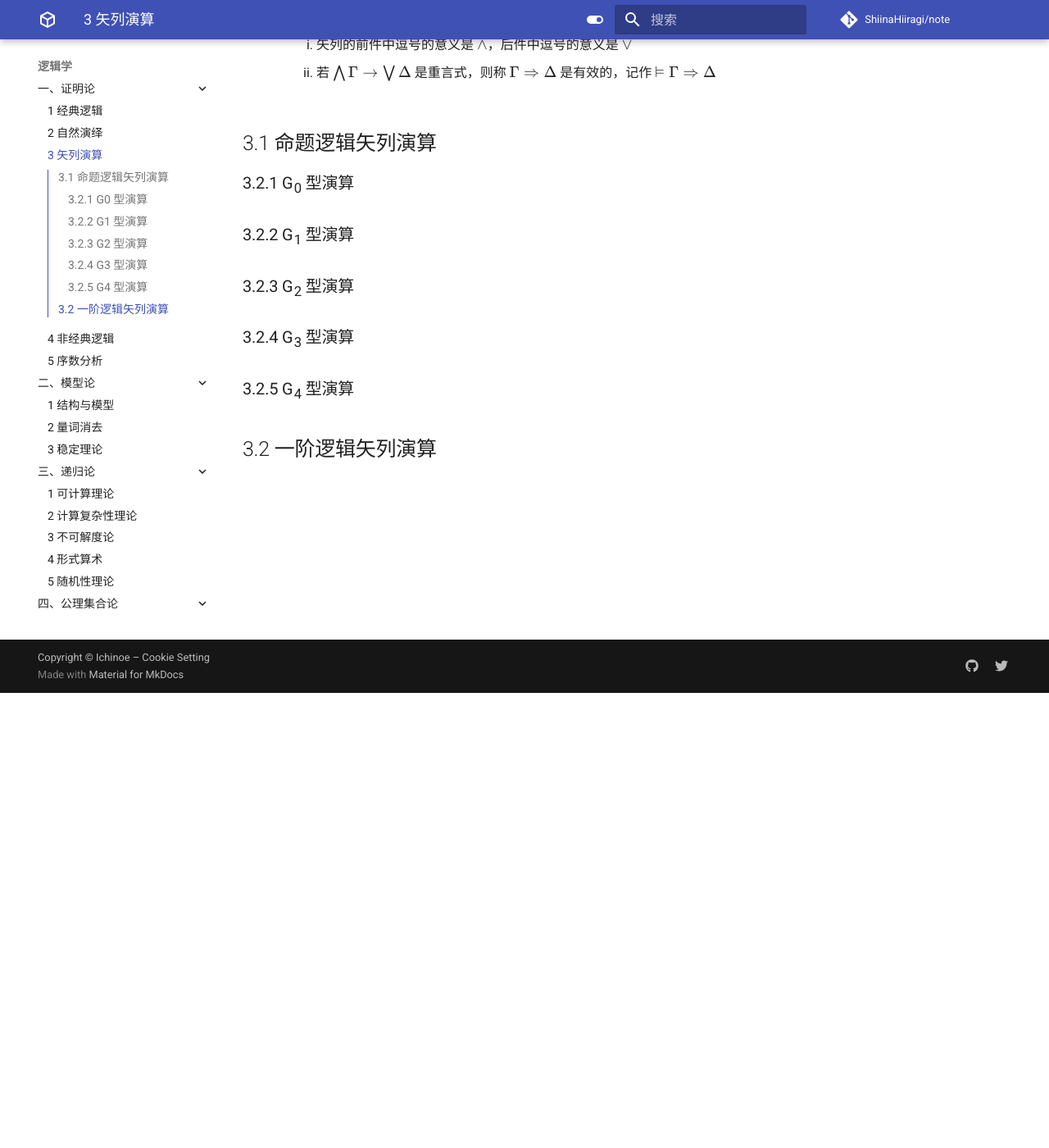
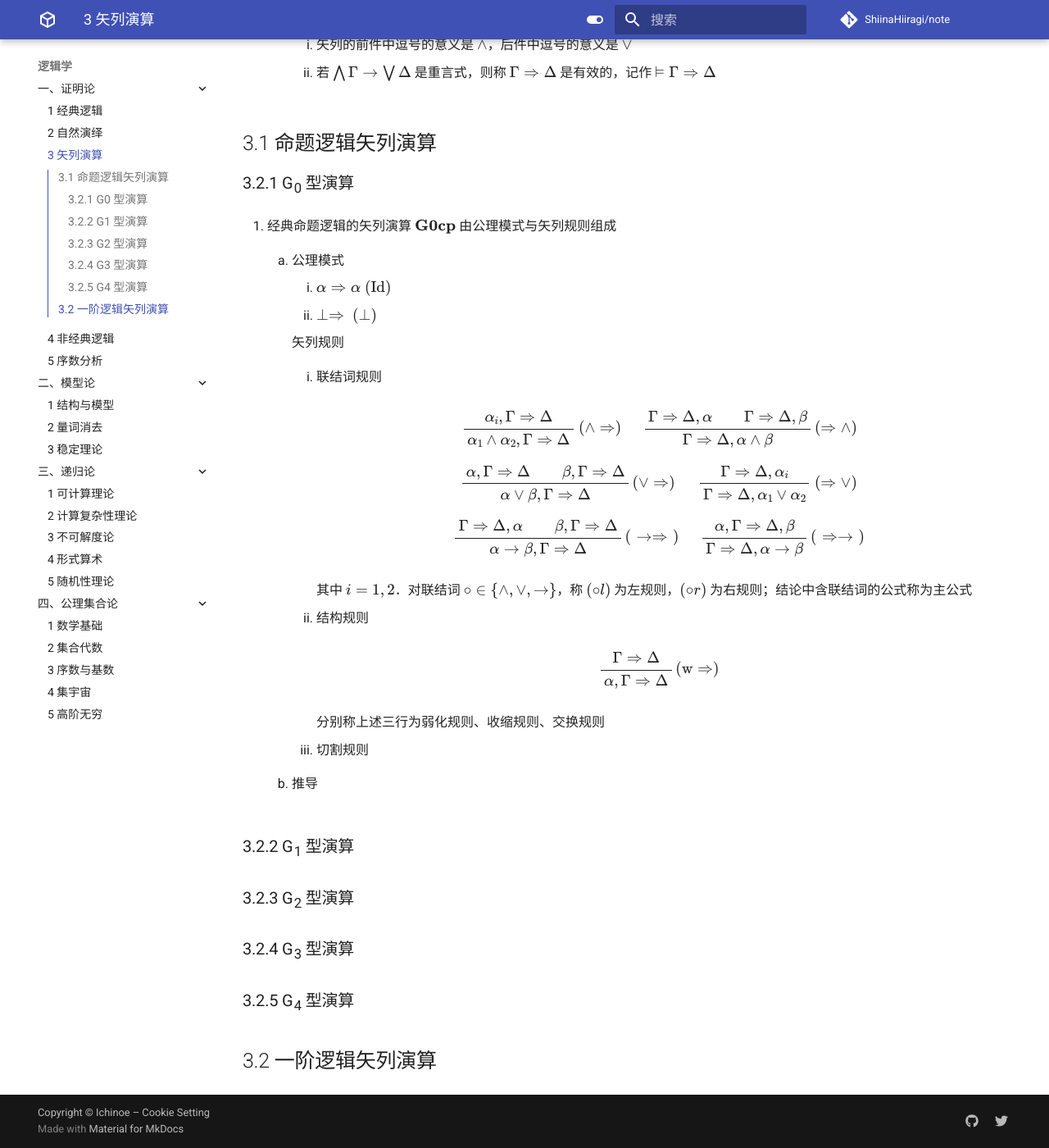
Before and after one commit to ShiinaHiiragi/note, an MkDocs documentation site: the page built from docs/logic/prf/seq.md, in a window 1280 px wide and 1400 px high, scrolled down 555 px. Shown: the whole window at 82% size. Built offline with MkDocs 1.6.1 and Material for MkDocs 9.7.7, drawn with Linux system fonts in a browser that asks for light colours; comment, search, counter and statistics services are not loaded.

Commit message:
stage label

```diff
--- a/docs/logic/prf/seq.md
+++ b/docs/logic/prf/seq.md
@@ -16,6 +16,72 @@
 
 ## 3.1 命题逻辑矢列演算
 ### 3.2.1 G<sub>0</sub> 型演算
+1. 经典命题逻辑的矢列演算 $\mathbf{G0cp}$ 由公理模式与矢列规则组成
+    1. 公理模式
+        1. $\alpha \Rightarrow \alpha \ \text{(Id)}$
+        2. $\perp \Rightarrow \ (\bot)$
+
+        矢列规则
+
+        3. 联结词规则
+
+            $$
+            \displaylines{
+                \begin{prooftree}
+                \AxiomC{$\alpha_i, \Gamma \Rightarrow \Delta$}
+                \RightLabel{ $(\wedge \Rightarrow)$}
+                \UnaryInfC{$\alpha_1 \wedge \alpha_2, \Gamma \Rightarrow \Delta$}
+                \end{prooftree} \quad
+                \begin{prooftree}
+                \AxiomC{$\Gamma \Rightarrow \Delta, \alpha$}
+                \AxiomC{$\Gamma \Rightarrow \Delta, \beta$}
+                \RightLabel{ $(\Rightarrow \wedge)$}
+                \BinaryInfC{$\Gamma \Rightarrow \Delta, \alpha \wedge \beta$}
+                \end{prooftree} \\[0.5em]
+                \begin{prooftree}
+                \AxiomC{$\alpha, \Gamma \Rightarrow \Delta$}
+                \AxiomC{$\beta, \Gamma \Rightarrow \Delta$}
+                \RightLabel{ $(\vee \Rightarrow)$}
+                \BinaryInfC{$\alpha \vee \beta, \Gamma \Rightarrow \Delta$}
+                \end{prooftree} \quad
+                \begin{prooftree}
+                \AxiomC{$\Gamma \Rightarrow \Delta, \alpha_i$}
+                \RightLabel{ $(\Rightarrow \vee)$}
+                \UnaryInfC{$\Gamma \Rightarrow \Delta, \alpha_1 \vee \alpha_2$}
+                \end{prooftree} \\[0.5em]
+                \begin{prooftree}
+                \AxiomC{$\Gamma \Rightarrow \Delta, \alpha$}
+                \AxiomC{$\beta, \Gamma \Rightarrow \Delta$}
+                \RightLabel{ $(\to \Rightarrow)$}
+                \BinaryInfC{$\alpha \to \beta, \Gamma \Rightarrow \Delta$}
+                \end{prooftree} \quad
+                \begin{prooftree}
+                \AxiomC{$\alpha, \Gamma \Rightarrow \Delta, \beta$}
+                \RightLabel{ $(\Rightarrow \to)$}
+                \UnaryInfC{$\Gamma \Rightarrow \Delta, \alpha \to \beta$}
+                \end{prooftree}
+            }
+            $$
+
+            其中 $i = 1, 2$．对联结词 $\circ \in\{\wedge, \vee, \rightarrow\}$，称 $(\circ l)$ 为左规则，$(\circ r)$ 为右规则；结论中含联结词的公式称为主公式
+
+        4. 结构规则
+
+            $$
+            \displaylines{
+                \begin{prooftree}
+                \AxiomC{$\Gamma \Rightarrow \Delta$}
+                \RightLabel{ $(\text{w}\Rightarrow)$}
+                \UnaryInfC{$\alpha, \Gamma \Rightarrow \Delta$}
+                \end{prooftree}
+            }
+            $$
+
+            分别称上述三行为弱化规则、收缩规则、交换规则
+
+        5. 切割规则
+
+    2. 推导
 
 ### 3.2.2 G<sub>1</sub> 型演算
 
```
Also changed, not shown: docs/logic/prf/cls.md (+11 -11 lines), docs/logic/prf/nat.md (+13 -13 lines).
